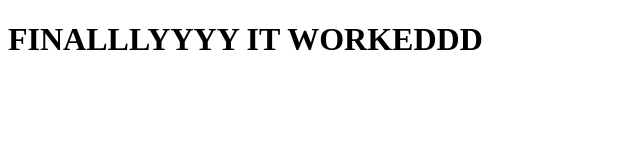
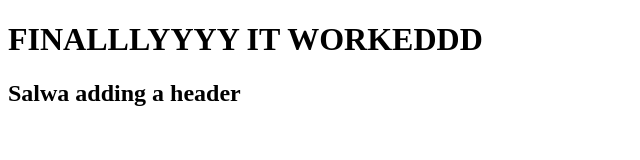
Before and after one commit to sehajwadhwa/Git-Branch-Lab, a plain HTML site: page index.html in a window 1280 px wide. Shown: the whole page, without its empty margins (0-640 px from the left). Drawn offline with Linux system fonts and the light colour scheme.

Commit message:
first commit to my branch - Salwa

```diff
--- a/index.html
+++ b/index.html
@@ -8,5 +8,6 @@
 </head>
 <body>
     <h1>FINALLLYYYY IT WORKEDDD</h1>
+    <h2>Salwa adding a header</h2>
 </body>
 </html>
```
